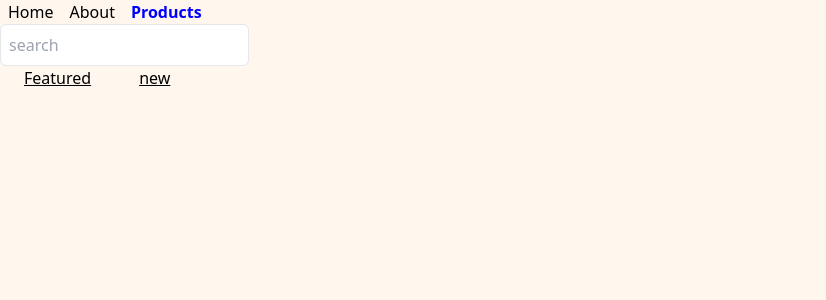
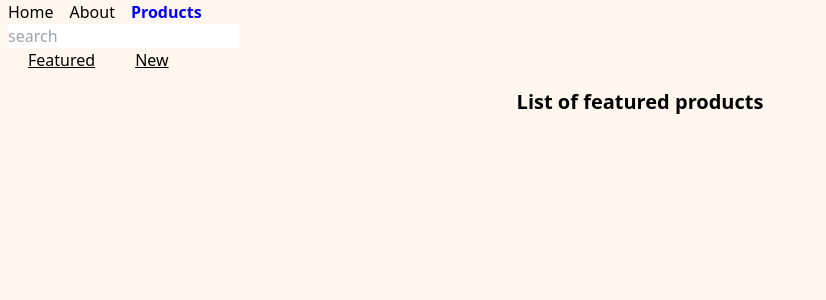
Before and after one commit to HIRWA13/React-Router, a React (Vite) app: page /products in a window 1280 px wide. Shown: the top 300 px of the page, without its empty margins (0-826 px from the left). Built offline with nearby package versions, Linux system fonts and the light colour scheme.

Commit message:
the index route

```diff
--- a/src/App.jsx
+++ b/src/App.jsx
@@ -16,11 +16,12 @@ function App() {
       <Routes>
         <Route path="/" element={<Home />} />
         <Route path="about" element={<About />} />
+        <Route path="contact" element={<Contact />} />
         <Route path="products" element={<Products />}>
+          <Route index element={<FeaturedProducts />}/>
           <Route path="featured" element={<FeaturedProducts />} />
-          <Route path="new" element={<NewProducts />} />
+          <Route path="new" element={<NewProducts />}/>
         </Route>
-        <Route path="contact" element={<Contact />} />
         <Route path="order-summary" element={<OrderSummary />} />
         <Route path="*" element={<NotFound />} />
       </Routes>
--- a/src/components/Home.jsx
+++ b/src/components/Home.jsx
@@ -1,11 +1,9 @@
 import { useNavigate } from "react-router-dom";
-import NavBar from "./NavBar";
 
 export default function Home() {
   const navigate = useNavigate();
   return (
     <>
-    <NavBar />
       <div className="text-xl font-bold">Home Page</div>
       <button onClick={() => navigate('order-summary')} className="py-2 px-6 bg-gray-400 w-44">place your order</button>
     </>
--- a/src/components/Products.jsx
+++ b/src/components/Products.jsx
@@ -2,23 +2,19 @@ import { Link, Outlet } from "react-router-dom"
 
 export default function Products() {
   return (
-    <div>
-    <input type="search" placeholder="search" className="border rounded-md p-2"/>
+    <>
       <div>
-        <Link
-          to="featured"
-          className="py-2 px-6 w-44 underline text-base"
-        >
+        <div className="mx-2">
+          <input type="search" placeholder="search" />
+        </div>
+        <Link to="featured" className="p-2 underline m-5">
           Featured
         </Link>
-        <Link
-          to="new"
-          className="py-2 px-6 w-44 underline text-base"
-        >
-          new
+        <Link to="new" className="p-2 underline m-1">
+          New
         </Link>
       </div>
       <Outlet />
-    </div>
+    </>
   );
 }
```
